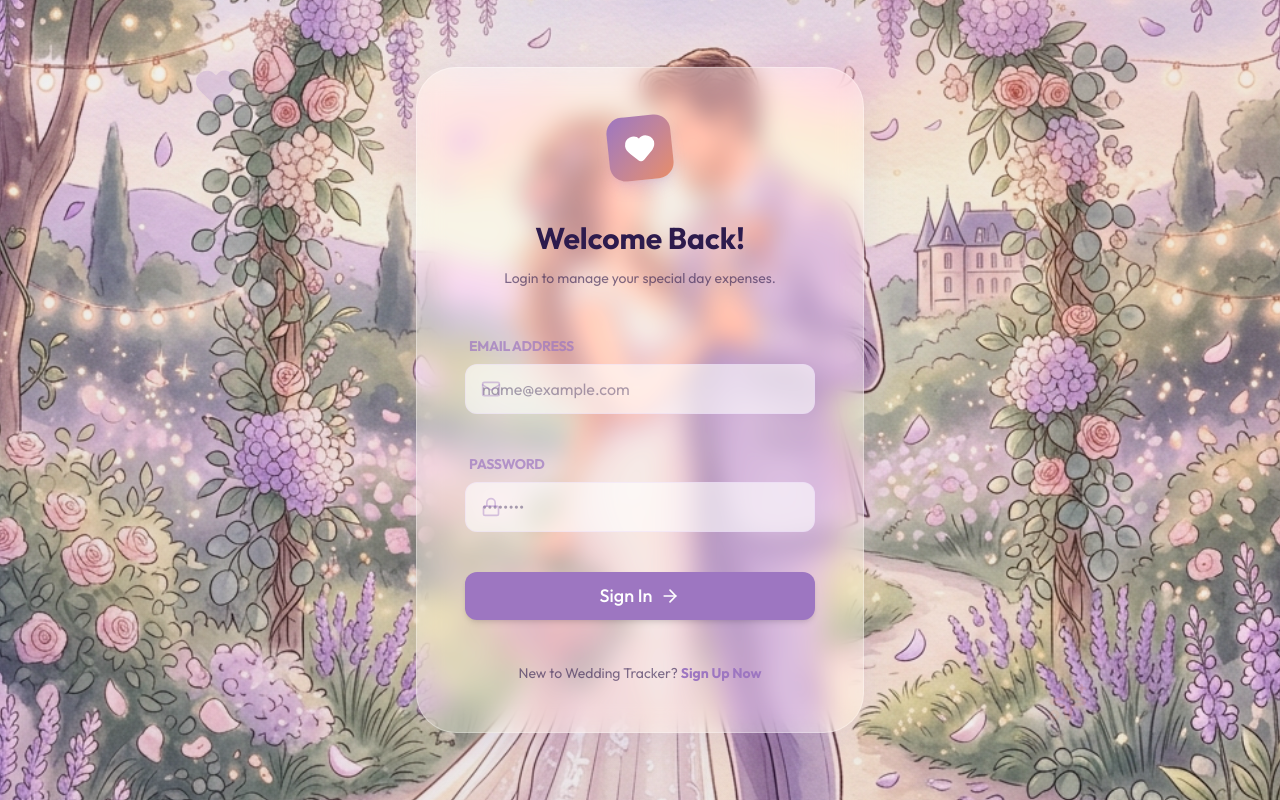
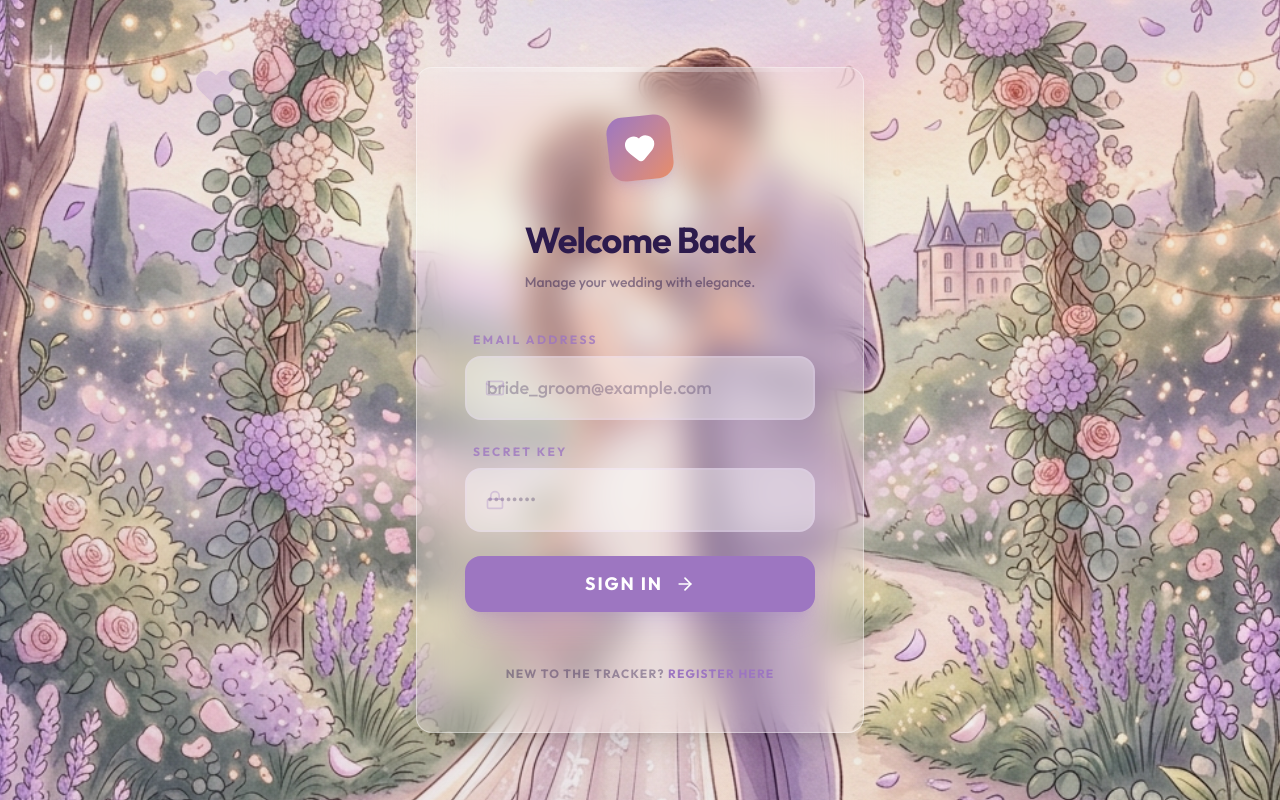
Before and after one commit to shettyprasad-git/Wedding-Expense-Tracker, a React (Vite) app in the folder frontend/: page /login in a window 1280 px wide. Built offline with nearby package versions, Linux system fonts and the light colour scheme; no server answers.

Commit message:
UI: Refine glassmorphism, fix login spacing, and add logout button

```diff
--- a/frontend/src/components/Layout.jsx
+++ b/frontend/src/components/Layout.jsx
@@ -1,13 +1,22 @@
 import React, { useState } from 'react';
 import Sidebar from './Sidebar';
-import { Menu, X } from 'lucide-react';
+import { Menu, X, LogOut } from 'lucide-react';
 import { AnimatePresence, motion } from 'framer-motion';
+import { useNavigate } from 'react-router-dom';
+import { useAuth } from '../context/AuthContext';
 
 const Layout = ({ children }) => {
   const [isSidebarOpen, setIsSidebarOpen] = useState(false);
+  const { logout, user } = useAuth();
+  const navigate = useNavigate();
+
+  const handleLogout = () => {
+    logout();
+    navigate('/login');
+  };
 
   return (
-    <div className="flex min-h-screen bg-soft-gradient text-foreground relative">
+    <div className="flex min-h-screen bg-soft-gradient text-foreground relative font-sans">
       {/* Mobile Sidebar Overlay */}
       <AnimatePresence>
         {isSidebarOpen && (
@@ -21,7 +30,28 @@ const Layout = ({ children }) => {
         )}
       </AnimatePresence>
 
-      {/* Hamburger Toggle */}
+      {/* Header Actions (Top Right) */}
+      <div className="fixed top-6 right-6 z-30 flex items-center gap-4">
+        {/* User Badge - Hidden on small mobile */}
+        <div className="hidden sm:flex items-center gap-3 px-4 py-2 bg-white/40 backdrop-blur-md border border-white/40 rounded-2xl shadow-sm">
+          <div className="w-8 h-8 bg-primary/20 rounded-full flex items-center justify-center text-primary font-black text-xs">
+            {user?.name?.charAt(0) || 'U'}
+          </div>
+          <span className="text-sm font-bold text-foreground/70">{user?.name || 'User'}</span>
+        </div>
+
+        {/* Logout Button */}
+        <button
+          onClick={handleLogout}
+          className="flex items-center gap-2 px-5 py-2.5 bg-white/40 backdrop-blur-md border border-white/40 rounded-2xl shadow-lg text-primary font-black hover:bg-white transition-all group active:scale-95"
+          title="Sign Out"
+        >
+          <LogOut size={18} className="group-hover:translate-x-0.5 transition-transform" />
+          <span className="hidden md:inline">Logout</span>
+        </button>
+      </div>
+
+      {/* Hamburger Toggle (Mobile Only) */}
       <button
         onClick={() => setIsSidebarOpen(true)}
         className="fixed top-6 left-6 z-30 p-3 bg-white/80 border border-primary/10 rounded-2xl shadow-lg lg:hidden text-primary hover:bg-white transition-all"
--- a/frontend/src/index.css
+++ b/frontend/src/index.css
@@ -38,27 +38,23 @@ body {
 }
 
 .glass-card {
-  @apply bg-card/70 backdrop-blur-xl border border-white/40 rounded-[2rem] shadow-2xl;
+  @apply bg-white/20 backdrop-blur-lg border border-white/40 rounded-2xl shadow-xl;
 }
 
 .auth-glass {
-  background: rgba(255, 255, 255, 0.4);
-  backdrop-filter: blur(12px) saturate(180%);
-  -webkit-backdrop-filter: blur(12px) saturate(180%);
-  border: 1px solid rgba(255, 255, 255, 0.3);
-  box-shadow: 0 8px 32px 0 rgba(157, 118, 193, 0.15);
+  @apply bg-white/20 backdrop-blur-lg border border-white/40 rounded-2xl shadow-xl p-8 md:p-12 relative;
 }
 
 .btn-primary {
-  @apply bg-primary text-white font-medium px-6 py-2.5 rounded-xl
-  hover:bg-primary-dark transition-all duration-300 transform hover:-translate-y-0.5
-  shadow-md hover:shadow-lg flex items-center justify-center gap-2;
+  @apply bg-primary text-white font-black px-6 py-3.5 rounded-2xl
+  hover:bg-primary-dark transition-all duration-300 transform hover:-translate-y-1 active:scale-95
+  shadow-xl shadow-primary/20 flex items-center justify-center gap-3 w-full text-lg;
 }
 
 .input-field {
-  @apply w-full bg-white/60 border border-primary-light/30 rounded-xl px-4 py-3
-  focus:outline-none focus:ring-2 focus:ring-primary/50 transition-all duration-200
-  placeholder:text-foreground/40;
+  @apply w-full bg-white/40 border-2 border-primary-light/20 rounded-2xl px-5 py-4
+  focus:outline-none focus:ring-4 focus:ring-primary/20 focus:border-primary/40
+  transition-all duration-300 text-lg font-medium placeholder:text-foreground/30;
 }
 
 .sidebar-link-active {
--- a/frontend/src/pages/Auth.jsx
+++ b/frontend/src/pages/Auth.jsx
@@ -74,23 +74,26 @@ const Auth = () => {
         transition={{ duration: 0.8, ease: "backOut" }}
         className="w-full max-w-md z-10"
       >
-        <div className="auth-glass p-8 md:p-12 rounded-[2.5rem] relative">
+        <div className="auth-glass relative overflow-hidden">
+          {/* Internal Glow */}
+          <div className="absolute top-0 left-0 w-full h-1 bg-gradient-to-r from-transparent via-white/40 to-transparent" />
+
           <div className="flex justify-center mb-10">
             <div className="w-16 h-16 bg-gradient-to-br from-primary to-secondary rounded-2xl flex items-center justify-center shadow-lg shadow-primary/20 transform -rotate-6">
               <Heart className="text-white" size={32} fill="white" />
             </div>
           </div>
 
-          <div className="text-center mb-12">
-            <h1 className="text-3xl font-display font-bold text-foreground mb-3">
-              {isLogin ? 'Welcome Back!' : 'Start Your Journey'}
+          <div className="text-center mb-10">
+            <h1 className="text-4xl font-display font-bold text-foreground mb-3 tracking-tight">
+              {isLogin ? 'Welcome Back' : 'Join the Celebration'}
             </h1>
-            <p className="text-foreground/60 text-sm">
-              {isLogin ? 'Login to manage your special day expenses.' : 'Create an account to track your wedding budget.'}
+            <p className="text-foreground/50 text-sm font-medium">
+              {isLogin ? 'Manage your wedding with elegance.' : 'Step into a world of organized planning.'}
             </p>
           </div>
 
-          <form onSubmit={handleSubmit} className="space-y-10">
+          <form onSubmit={handleSubmit} className="space-y-6">
             <AnimatePresence mode="wait">
               {!isLogin && (
                 <motion.div
@@ -100,12 +103,12 @@ const Auth = () => {
                   exit={{ opacity: 0, height: 0 }}
                   className="flex flex-col"
                 >
-                  <label className="block text-sm font-black text-primary/70 ml-1 mb-2 tracking-tight uppercase">Full Name</label>
-                  <div className="relative">
+                  <label className="block text-xs font-black text-primary/80 ml-2 mb-2 uppercase tracking-[0.2em]">Partner Name</label>
+                  <div className="relative group">
                     <input
                       type="text"
                       className="input-field"
-                      placeholder="Enter your name"
+                      placeholder="Enter full name"
                       value={formData.name}
                       onChange={(e) => setFormData({ ...formData, name: e.target.value })}
                       required={!isLogin}
@@ -116,13 +119,13 @@ const Auth = () => {
             </AnimatePresence>
 
             <div className="flex flex-col">
-              <label className="block text-sm font-black text-primary/70 ml-1 mb-2 tracking-tight uppercase">Email Address</label>
-              <div className="relative">
-                <Mail className="absolute left-4 top-1/2 -translate-y-1/2 text-primary/40" size={20} />
+              <label className="block text-xs font-black text-primary/80 ml-2 mb-2 uppercase tracking-[0.2em]">Email Address</label>
+              <div className="relative group">
+                <Mail className="absolute left-5 top-1/2 -translate-y-1/2 text-primary/30 group-focus-within:text-primary transition-colors" size={20} />
                 <input
                   type="email"
-                  className="input-field pl-12"
-                  placeholder="name@example.com"
+                  className="input-field pl-14"
+                  placeholder="bride_groom@example.com"
                   value={formData.email}
                   onChange={(e) => setFormData({ ...formData, email: e.target.value })}
                   required
@@ -131,12 +134,12 @@ const Auth = () => {
             </div>
 
             <div className="flex flex-col">
-              <label className="block text-sm font-black text-primary/70 ml-1 mb-2 tracking-tight uppercase">Password</label>
-              <div className="relative">
-                <Lock className="absolute left-4 top-1/2 -translate-y-1/2 text-primary/40" size={20} />
+              <label className="block text-xs font-black text-primary/80 ml-2 mb-2 uppercase tracking-[0.2em]">Secret Key</label>
+              <div className="relative group">
+                <Lock className="absolute left-5 top-1/2 -translate-y-1/2 text-primary/30 group-focus-within:text-primary transition-colors" size={20} />
                 <input
                   type="password"
-                  className="input-field pl-12"
+                  className="input-field pl-14"
                   placeholder="••••••••"
                   value={formData.password}
                   onChange={(e) => setFormData({ ...formData, password: e.target.value })}
@@ -149,7 +152,7 @@ const Auth = () => {
               <motion.div
                 initial={{ opacity: 0, scale: 0.95 }}
                 animate={{ opacity: 1, scale: 1 }}
-                className="bg-red-50/80 text-red-600 p-4 rounded-xl text-xs font-black border border-red-100 flex items-center justify-center gap-2 text-center"
+                className="bg-red-500/10 text-red-600 p-4 rounded-2xl text-[10px] font-black border border-red-500/20 flex items-center justify-center gap-2 text-center uppercase tracking-widest"
               >
                 {error}
               </motion.div>
@@ -158,27 +161,27 @@ const Auth = () => {
             <button
               type="submit"
               disabled={isLoading}
-              className="btn-primary w-full py-4 text-lg"
+              className="btn-primary"
             >
               {isLoading ? (
-                <Loader2 className="animate-spin" size={24} />
+                <Loader2 className="animate-spin" size={28} />
               ) : (
                 <>
-                  {isLogin ? 'Sign In' : 'Create Account'}
+                  <span className="tracking-widest uppercase">{isLogin ? 'Sign In' : 'Create Account'}</span>
                   <ArrowRight size={20} />
                 </>
               )}
             </button>
           </form>
 
-          <div className="mt-10 text-center">
+          <div className="mt-12 text-center">
             <button
               onClick={() => setIsLogin(!isLogin)}
-              className="group text-foreground/60 hover:text-primary transition-colors duration-200 text-sm font-sans"
+              className="group text-foreground/40 hover:text-primary transition-all duration-300 text-xs font-black uppercase tracking-[0.1em]"
             >
-              {isLogin ? "New to Wedding Tracker?" : "Already prepared?"}{' '}
-              <span className="font-bold text-primary group-hover:underline decoration-2">
-                {isLogin ? 'Sign Up Now' : 'Login Here'}
+              {isLogin ? "New to the Tracker?" : "Already joined?"}{' '}
+              <span className="text-primary group-hover:underline underline-offset-4 decoration-2">
+                {isLogin ? 'Register Here' : 'Log In Instead'}
               </span>
             </button>
           </div>
```
